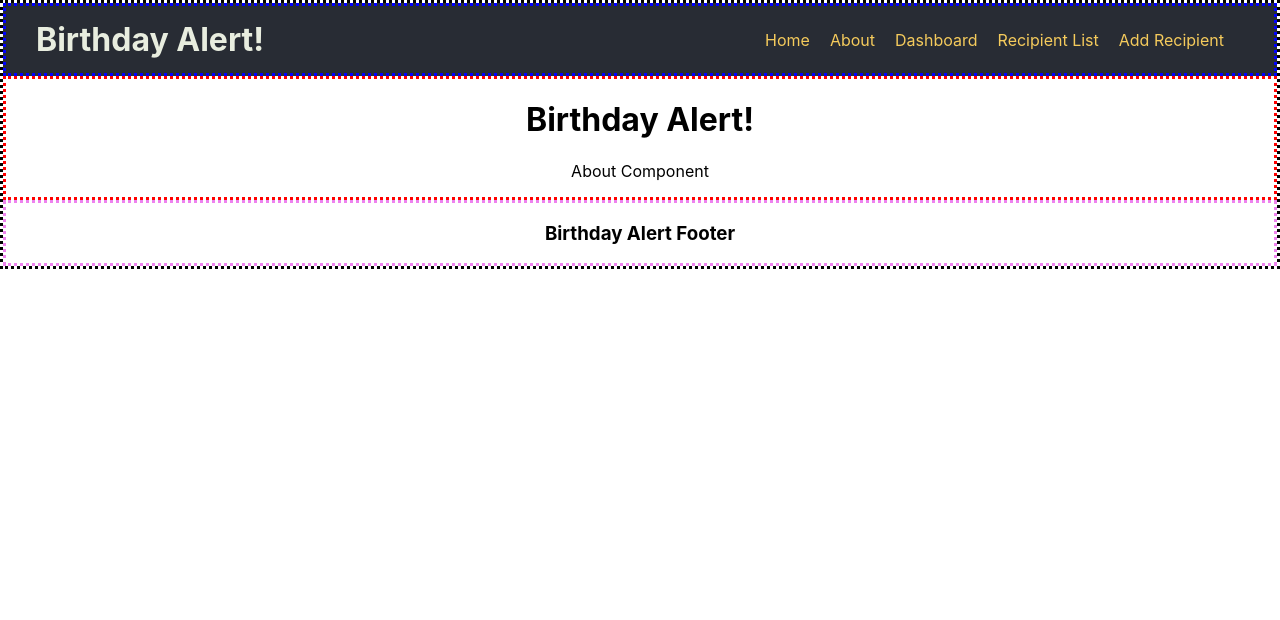
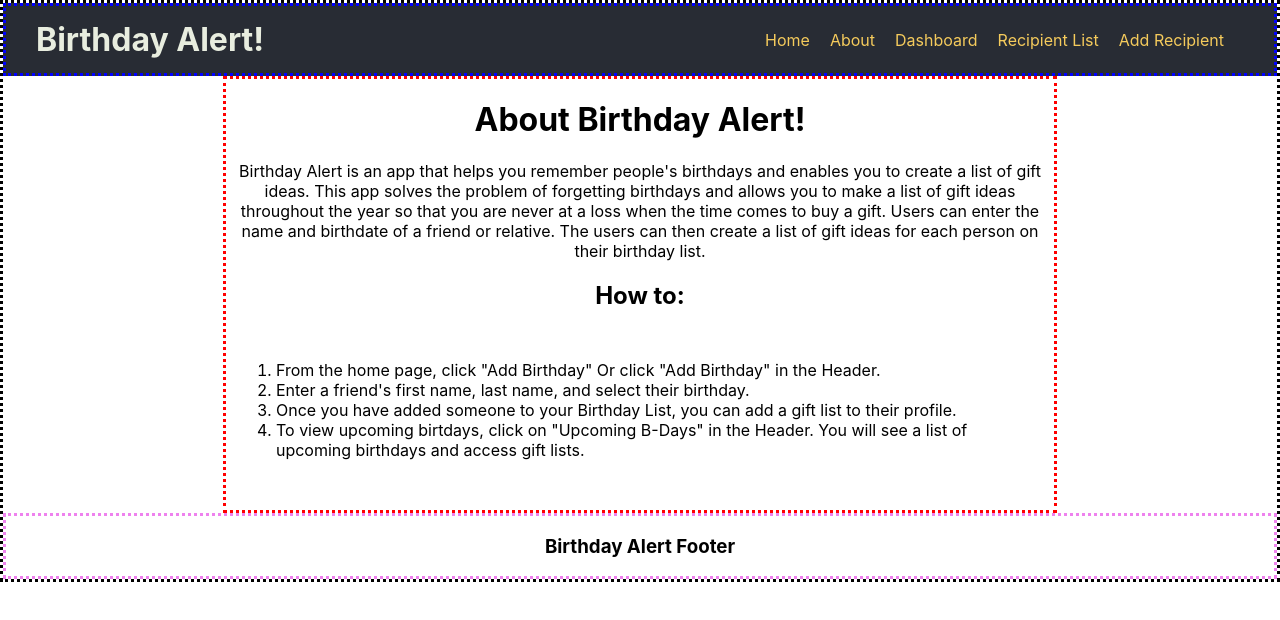
Before and after one commit to raeas/birthday-alert-client, a React (Create React App) app: page /about in a window 1280 px wide. Shown: the top 620 px of the page. Built offline with nearby package versions, Linux system fonts and the light colour scheme.

Commit message:
added text and styles

```diff
--- a/src/About/About.css
+++ b/src/About/About.css
@@ -2,3 +2,17 @@
   border-style: dotted;
   border-color: red;
 }
+
+.About {
+  width: 65%;
+  display: inline-block;
+}
+
+.About li {
+  text-align: left;
+}
+
+.About ol {
+  padding: 25px;
+  margin: 25px;
+}
--- a/src/About/About.js
+++ b/src/About/About.js
@@ -5,8 +5,15 @@ import './About.css'
 function About() {
   return (
     <div className='About'>
-      <h1>Birthday Alert!</h1>
-      <p>About Component</p>
+      <h1>About Birthday Alert!</h1>
+      <p>Birthday Alert is an app that helps you remember people's birthdays and enables you to create a list of gift ideas. This app solves the problem of forgetting birthdays and allows you to make a list of gift ideas throughout the year so that you are never at a loss when the time comes to buy a gift. Users can enter the name and birthdate of a friend or relative. The users can then create a list of gift ideas for each person on their birthday list.</p>
+      <h2>How to:</h2>
+      <ol>
+        <li>From the home page, click "Add Birthday" Or click "Add Birthday" in the Header.</li>
+        <li>Enter a friend's first name, last name, and select their birthday.</li>
+        <li>Once you have added someone to your Birthday List, you can add a gift list to their profile.</li>
+        <li>To view upcoming birtdays, click on "Upcoming B-Days" in the Header. You will see a list of upcoming birthdays and access gift lists.</li>
+      </ol>
     </div>
   );
 }
```
